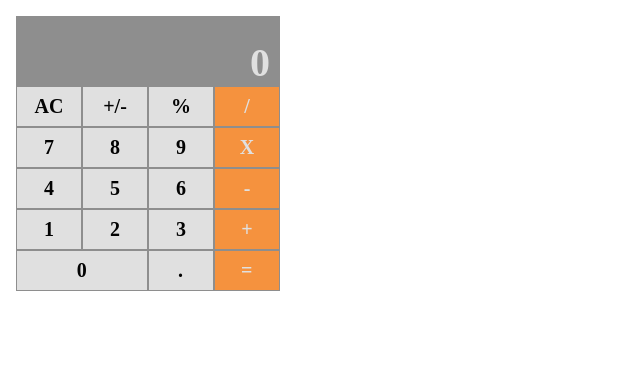
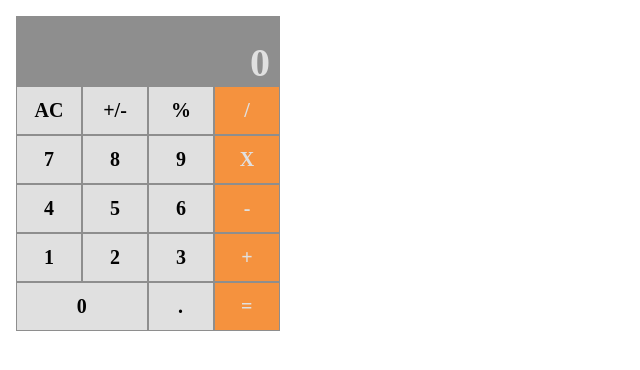
Before and after one commit to MHG16/calculator, a website: page index.html in a window 1280 px wide. Shown: the whole page, without its empty margins (0-640 px from the left). Drawn offline with nearby package versions, Linux system fonts and the light colour scheme.

Commit message:
added padding to make buttons taller

```diff
--- a/styles/main.scss
+++ b/styles/main.scss
@@ -36,7 +36,7 @@ body {
 		display:inline;
 		background-color: #E0E0E0;
 		border: 1px solid #8E8E8E;
-		padding: .5em 0;
+		padding: .75em 0;
 }
 
 .btn .operand {
```
Also changed, not shown: styles/main.css, 1 other file.
